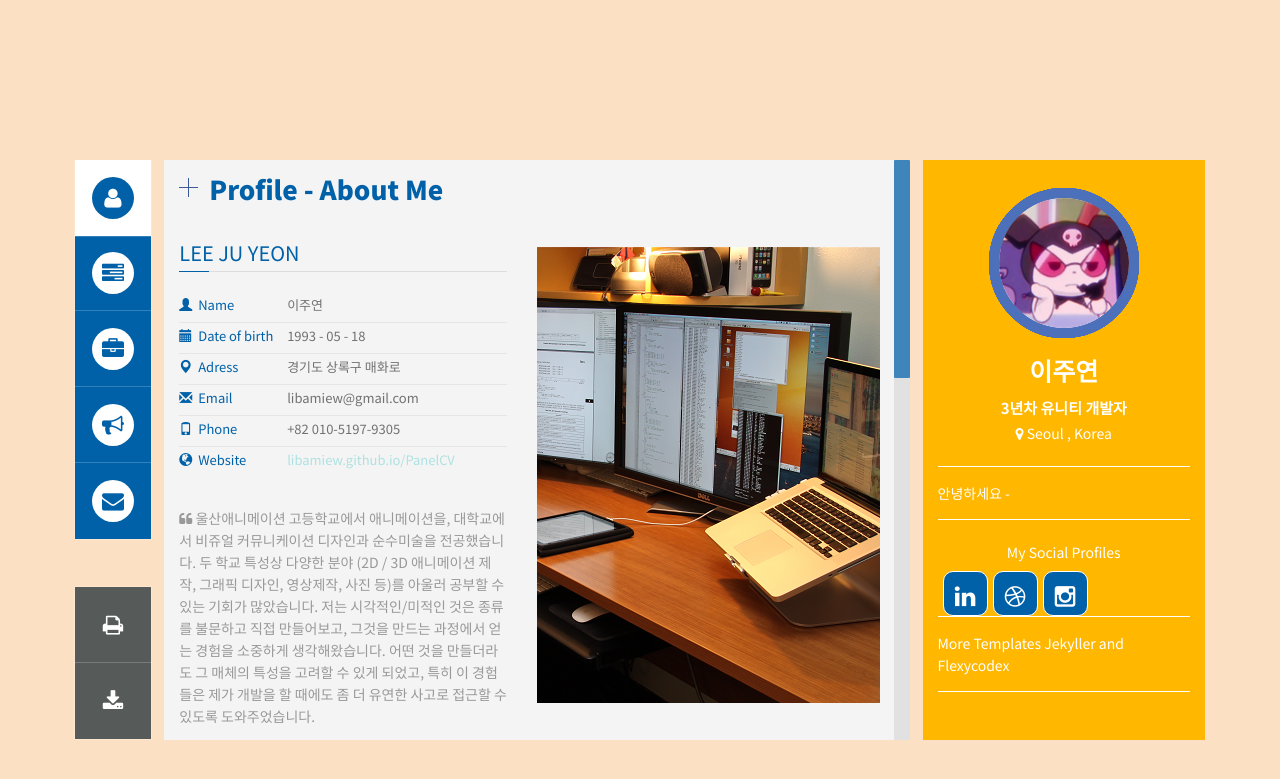
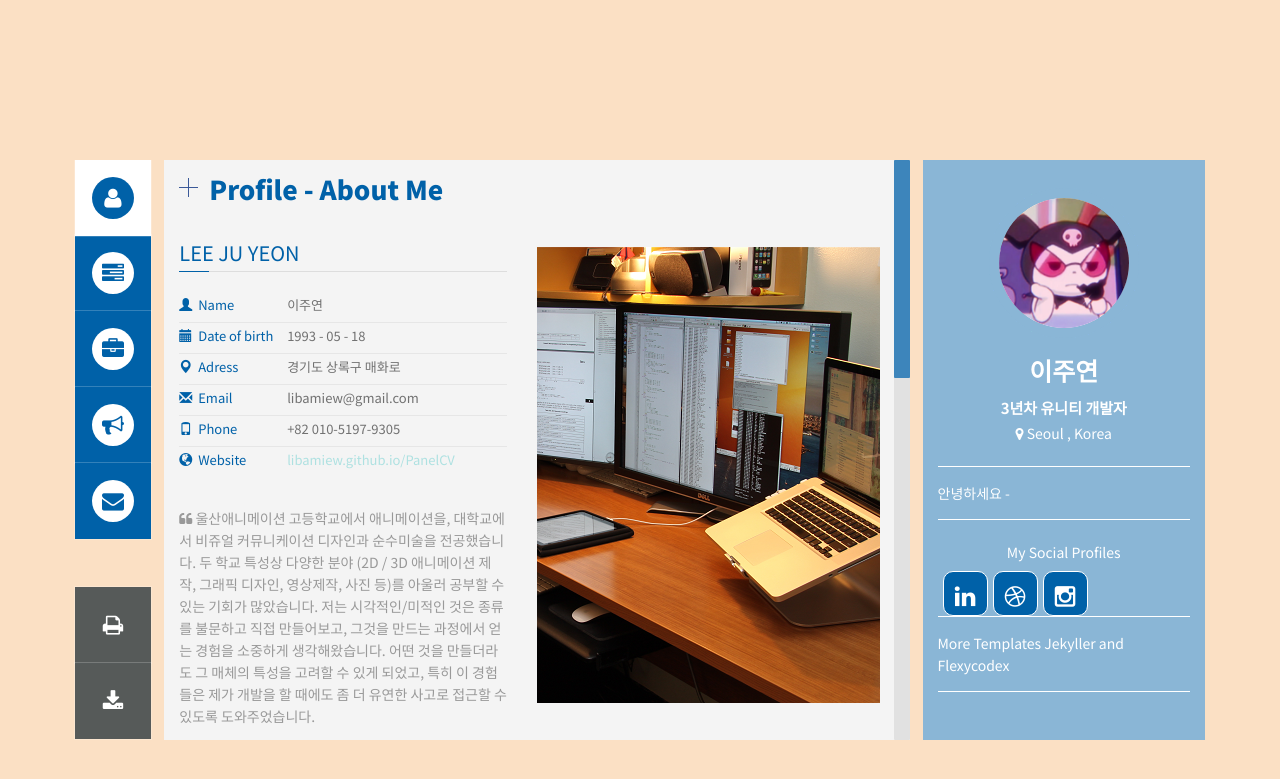
Before and after one commit to libamiew/PanelCV, a Jekyll site: the page built from index.html, in a window 1280 px wide. Shown: the top 779 px of the page. Built offline with Jekyll 4.4.1, drawn with Linux system fonts in a browser that asks for light colours; some web fonts are replaced.

Commit message:
Update DarkBlue.css

```diff
--- a/assets/css/colors/DarkBlue.css
+++ b/assets/css/colors/DarkBlue.css
@@ -180,13 +180,13 @@ h2.resp-accordion:hover .hi-icon, .no-touch .hi-icon-effect-5 .hi-icon:hover {
     background: #0061a8;
 }
 .widget-profil{
-    background: #FFB700;
+    background: #8ab6d6;
 }
 .widget-profil .head-image{
-    border: 10px solid #4c70ba;
+    border: 10px solid #8ab6d6;
 }
 .widget-profil .circle-img {
-    border: 10px solid #4c70ba;
+    border: 10px solid #8ab6d6;
 }
 .widget-profil  h1 {
     color:#ffffff;
```
